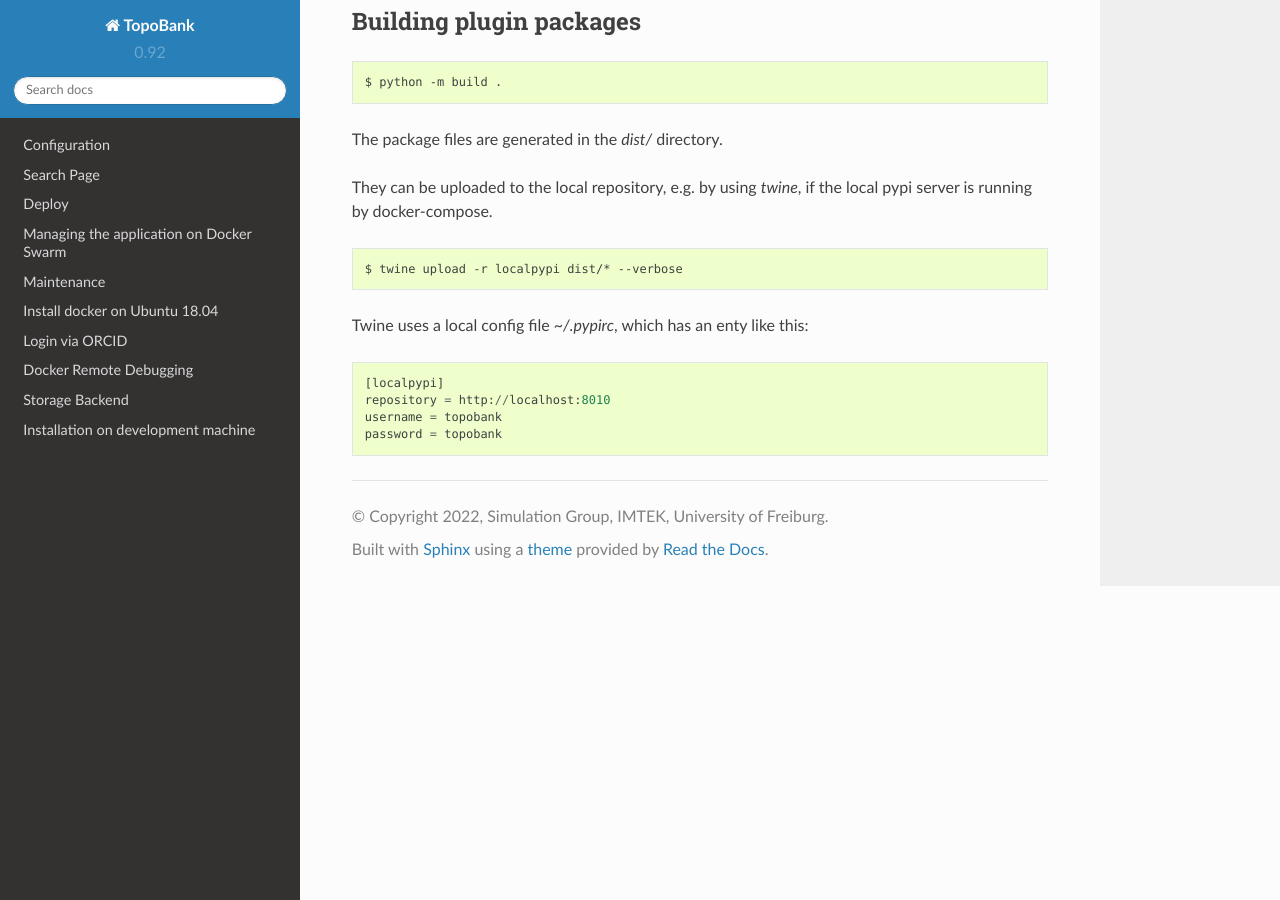
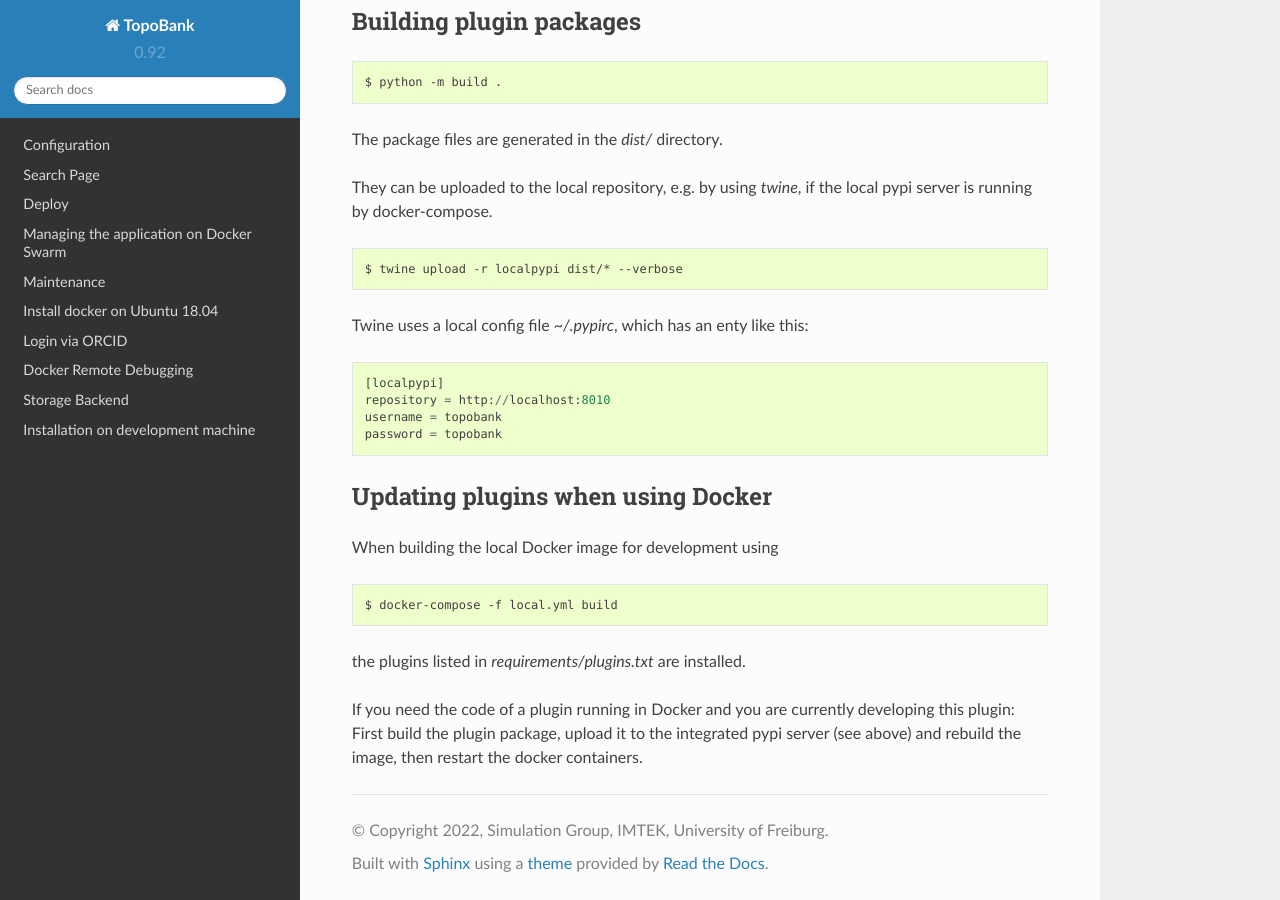
Before and after one commit to ContactEngineering/topobank, a Sphinx documentation site: the page built from docs/development.rst, in a window 1280 px wide and 900 px high, scrolled down 887 px. Built offline with Sphinx 7.4.7 and the Read the Docs theme 2.0.0, drawn with Linux system fonts in a browser that asks for light colours.

Commit message:
DOC: Added note about developing plugins when using Docker.

```diff
--- a/docs/development.rst
+++ b/docs/development.rst
@@ -68,3 +68,19 @@ Twine uses a local config file `~/.pypirc`, which has an enty like this:
     repository = http://localhost:8010
     username = topobank
     password = topobank
+
+Updating plugins when using Docker
+----------------------------------
+
+When building the local Docker image for development using
+
+.. code:: bash
+
+    $ docker-compose -f local.yml build
+
+the plugins listed in `requirements/plugins.txt` are installed.
+
+If you need the code of a plugin running in Docker and you are currently
+developing this plugin:
+First build the plugin package, upload it to the integrated pypi server (see above)
+and rebuild the image, then restart the docker containers.
```
